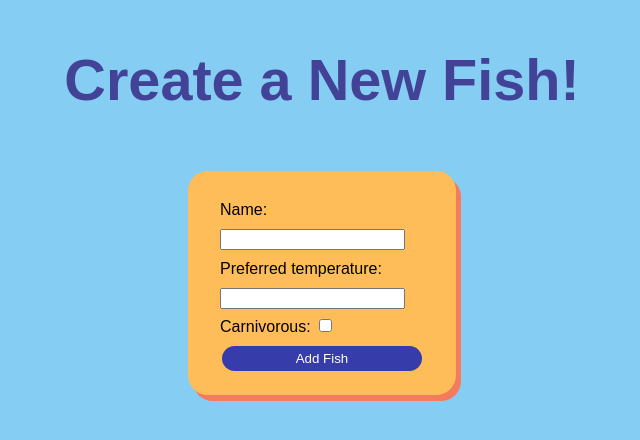
After one commit to david-millett/men-stack-crud-app-lab, a Node server app: page /fish/new in a window 1280 px wide. The commit adds this page. Shown: the top 440 px of the page, without its empty margins (318-958 px from the left). Run offline with Node 20, Linux system fonts and the light colour scheme; some libraries are stand-ins or nearby versions.

Commit message:
added new and create aspects

```diff
--- a/models/fish.js
+++ b/models/fish.js
@@ -2,10 +2,8 @@ const mongoose = require('mongoose')
 
 const fishSchema = new mongoose.Schema({
     name: { type: String, required: true },
-    diet: String,
     temperature: Number,
-    predator: Boolean,
-    difficulty: String
+    isCarnivorous: Boolean,
 })
 
 const Fish = mongoose.model('Fish', fishSchema)
--- /dev/null
+++ b/public/stylesheets/style.css
@@ -0,0 +1,64 @@
+body {
+    background: #85cdf2;
+    font-family: "DM Sans", sans-serif;
+    display: flex;
+    flex-direction: column;
+    align-items: center;
+    justify-content: center;
+    max-width: 100vw;
+  }
+
+  h1 {
+    color: #424396;
+    font-size: 3.6em;
+  }
+
+  footer {
+    font-size: 0.7em;
+    position: fixed;
+    left: 0;
+    bottom: 0;
+    width: 100%;
+    text-align: center;
+    padding: 10px;
+  }
+
+  form {
+    display: flex;
+    flex-direction: column;
+    justify-content: center;
+    align-items: flex-start;
+    background-color: #ffbd59;
+    padding: 20px 30px;
+    border-radius: 20px;
+    box-shadow: 5px 6px #f47b5b;
+    margin: 20px 10px;
+  }
+
+  .checkbox-div {
+    flex-direction: row;
+  }
+
+  label,
+  input {
+    margin: 10px 2px 0 2px;
+  }
+
+  button {
+    align-self: center;
+    margin: 10px 4px 4px 4px;
+    background-color: #363ca9;
+    color: white;
+    padding: 5px 10px;
+    border-radius: 15px;
+    border: none;
+    width: 15em;
+  }
+
+  button:hover {
+    background-color: #769642;
+  }
+
+  button:active {
+    background-color: #2d4d3a;
+  }
--- a/server.js
+++ b/server.js
@@ -4,6 +4,7 @@ const mongoose = require('mongoose')
 require('dotenv/config')
 
 // ! -- Variables
+
 
 const app = express()
 const port = 3000
@@ -14,19 +15,44 @@ const Fish = require('./models/fish.js')
 
 // ! -- Middleware
 
-app.use(express.json())
+app.use(express.urlencoded({ extended: false }))
 app.use(morgan('dev'))
 app.set('view engine', 'ejs')
+app.use(express.static('public'))
 
 
 // ! -- Route handlers
 
 // * -- Create
 
+app.post('/fish', async (req, res) => {
+    try {
+        if (req.body.isCarnivorous) {
+            req.body.isCarnivorous = true
+        } else {
+            req.body.isCarnivorous = false
+        }
+        req.body.temperature = Number(req.body.temperature)
+        const aFish = await Fish.create(req.body)
+        console.log(aFish)
+        res.redirect('/fish/new')
+    } catch (error) {
+        console.log(error)
+        return res.status(500).send('An error occurred')
+    }
+
+})
+
 // * -- Read
 
+//Landing page
 app.get('/', async (req, res) => {
     res.render('index')
+})
+
+//New page (form page)
+app.get('/fish/new', (req, res) => {
+    res.render('fish/new')
 })
 
 // * -- Update
@@ -34,6 +60,10 @@ app.get('/', async (req, res) => {
 // * -- Delete
 
 // ! -- 404 error handlers
+
+app.get('*', (req, res) => {
+    return res.status(404).send('Page not found')
+})
 
 // ! -- Server connections
 
--- /dev/null
+++ b/views/fish/new.ejs
@@ -0,0 +1,23 @@
+<!DOCTYPE html>
+<html lang="en">
+  <head>
+    <meta charset="UTF-8" />
+    <meta name="viewport" content="width=device-width, initial-scale=1.0" />
+    <link rel="stylesheet" href="/stylesheets/style.css" />
+    <title>Create a Fish</title>
+  </head>
+  <body>
+    <h1>Create a New Fish!</h1>
+    <form action="/fish" method="POST">
+        <label for="name">Name:</label>
+        <input type="text" name="name" id="name" />
+        <label for="temperature">Preferred temperature:</label>
+        <input type="number" name="temperature" id="temperature" />
+        <div class="checkbox-div">
+            <label for="isCarnivorous">Carnivorous:</label>
+            <input type="checkbox" name="isCarnivorous" id="isCarnivorous" />
+        </div>
+            <button type="submit">Add Fish</button>
+    </form>
+  </body>
+</html>
--- a/views/index.ejs
+++ b/views/index.ejs
@@ -3,6 +3,7 @@
 <head>
     <meta charset="UTF-8">
     <meta name="viewport" content="width=device-width, initial-scale=1.0">
+    <link rel="stylesheet" href="/stylesheets/style.css" />
     <title>Fish app</title>
 </head>
 <body>
```
